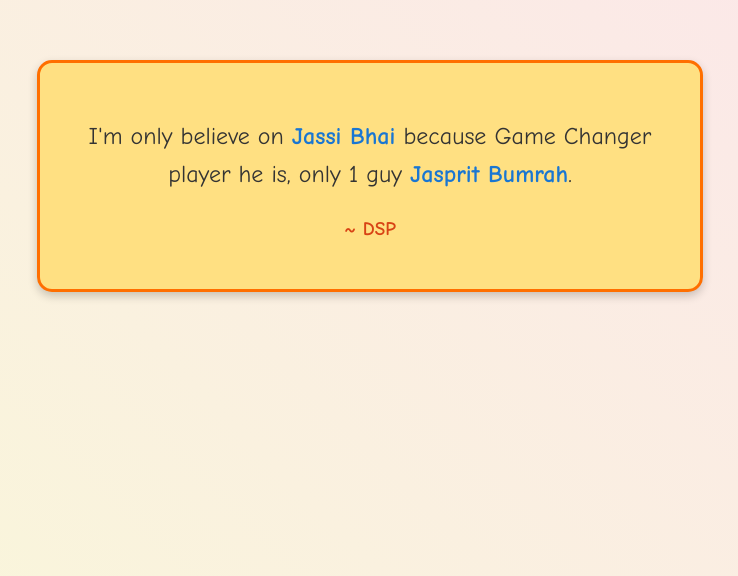
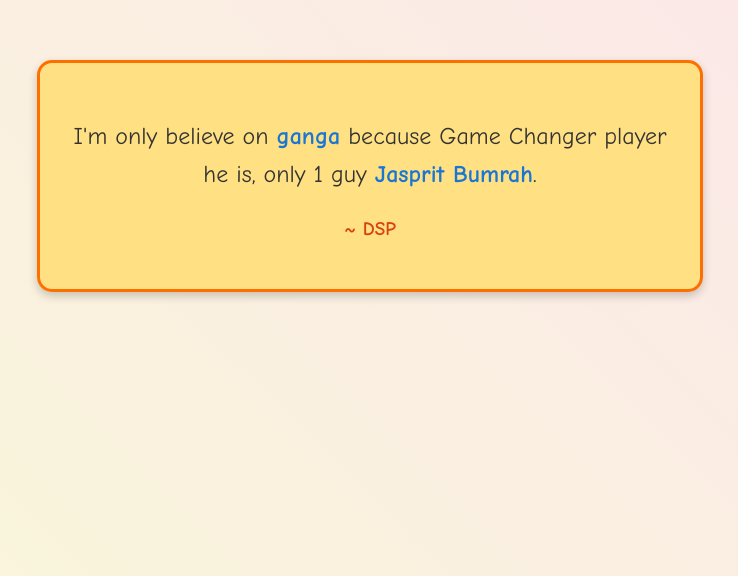
Before and after one commit to codehusler14/CSIdemo, a plain HTML site: page index.html in a window 1280 px wide. Shown: the part 224-800 px from the top of the page, without its empty margins (270-1008 px from the left). Drawn offline with Linux system fonts and the light colour scheme.

Commit message:
changed to ganga and added README.md

```diff
--- a/index.html
+++ b/index.html
@@ -54,7 +54,7 @@
 <body>
     <div class="quote-container">
         <p class="quote-text">
-            I'm only believe on <span class="highlight">Jassi Bhai</span> because Game Changer player he is,
+            I'm only believe on <span class="highlight">ganga</span> because Game Changer player he is,
             only 1 guy <span class="highlight">Jasprit Bumrah</span>.
         </p>
         <p class="author">~ DSP</p>
```
Also changed, not shown: 1 other file.
